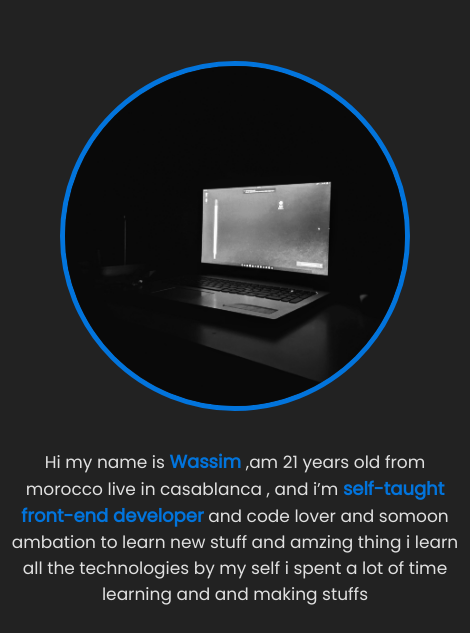
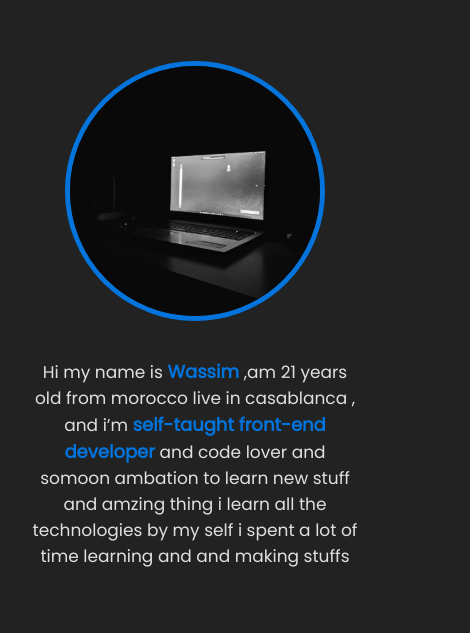
Before and after one commit to wassimnassour/wassim-portfolio, a Gatsby site: page /about in a window 390 px wide. Shown: the part 195-828 px from the top of the page, 470 px wide, since content can reach past the window. Built offline with nearby package versions, Linux system fonts and the light colour scheme; Gatsby itself is replaced by a stand-in of ours.

Commit message:
make about page responsive

```diff
--- a/src/components/aboutPage/about.jsx
+++ b/src/components/aboutPage/about.jsx
@@ -19,11 +19,13 @@ const AboutPage = () => {
     <AboutPageContainer>
       <AboutPageWrapper>
         <div className="about__content">
-          <Image
-            fluid={IamgeLaptop.file.childImageSharp.fluid}
-            alt=""
-            objectFit="cover"
-          />
+          <div className="image-wrapper">
+            <Image
+              fluid={IamgeLaptop.file.childImageSharp.fluid}
+              alt=""
+              objectFit="cover"
+            />
+          </div>
           <p>
             {" "}
             Hi my name is <span className="important__word">Wassim </span>,am 21
--- a/src/components/aboutPage/about.style.js
+++ b/src/components/aboutPage/about.style.js
@@ -59,4 +59,26 @@ export const AboutPageWrapper = styled.article`
       }
     }
   }
+  @media (max-width: ${({ theme }) => theme.breakpoint_T}) {
+    width: 90%;
+    margin: 0 auto;
+
+    .about__content {
+      margin: 2rem 0;
+      .gatsby-image-wrapper {
+        width: 260px;
+        height: 260px;
+      }
+      p {
+        width: 86%;
+      }
+    }
+    .about__contact {
+      text-align: center;
+      margin: 3rem 0 0;
+      h1 {
+        font-size: 1.8rem;
+      }
+    }
+  }
 `;
```
